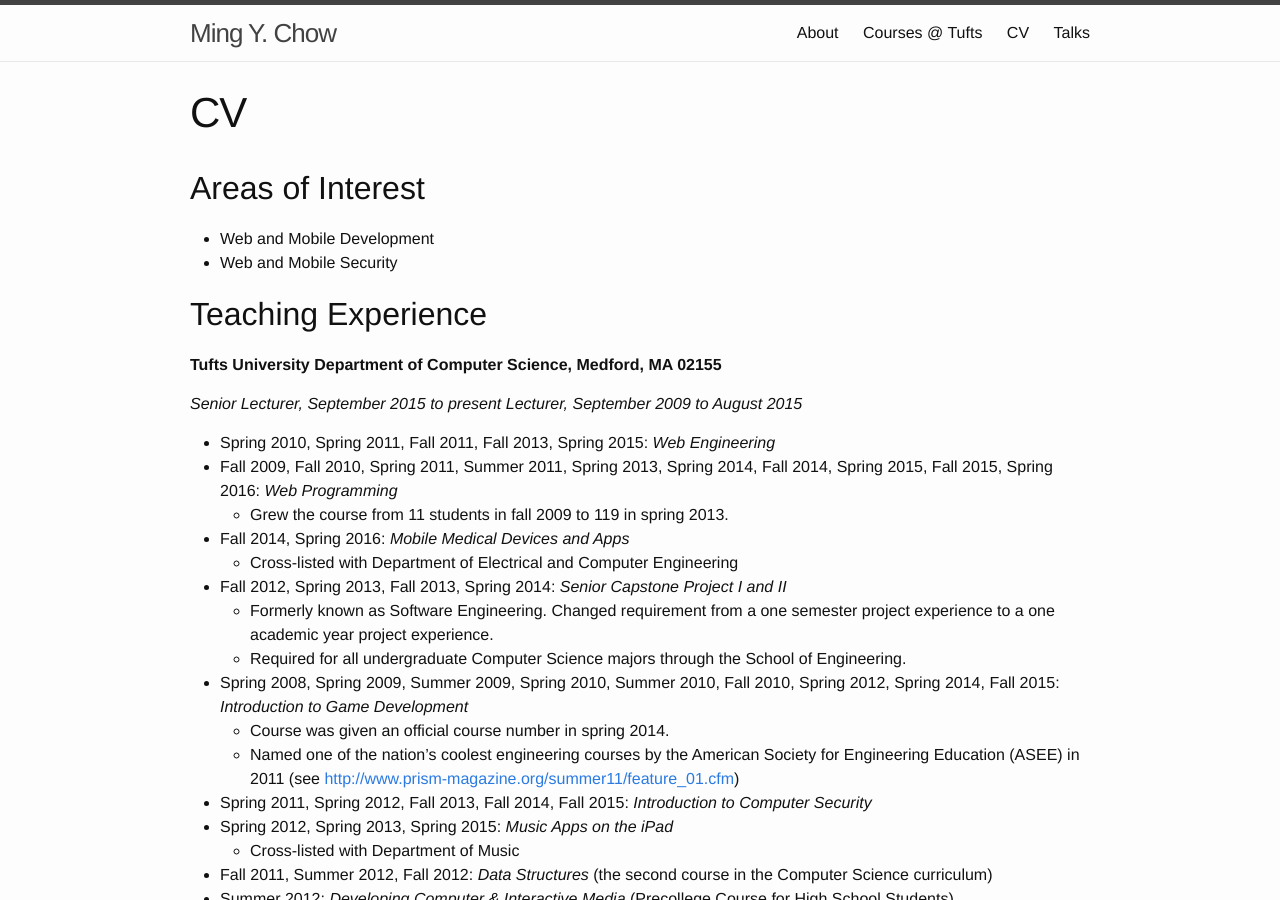
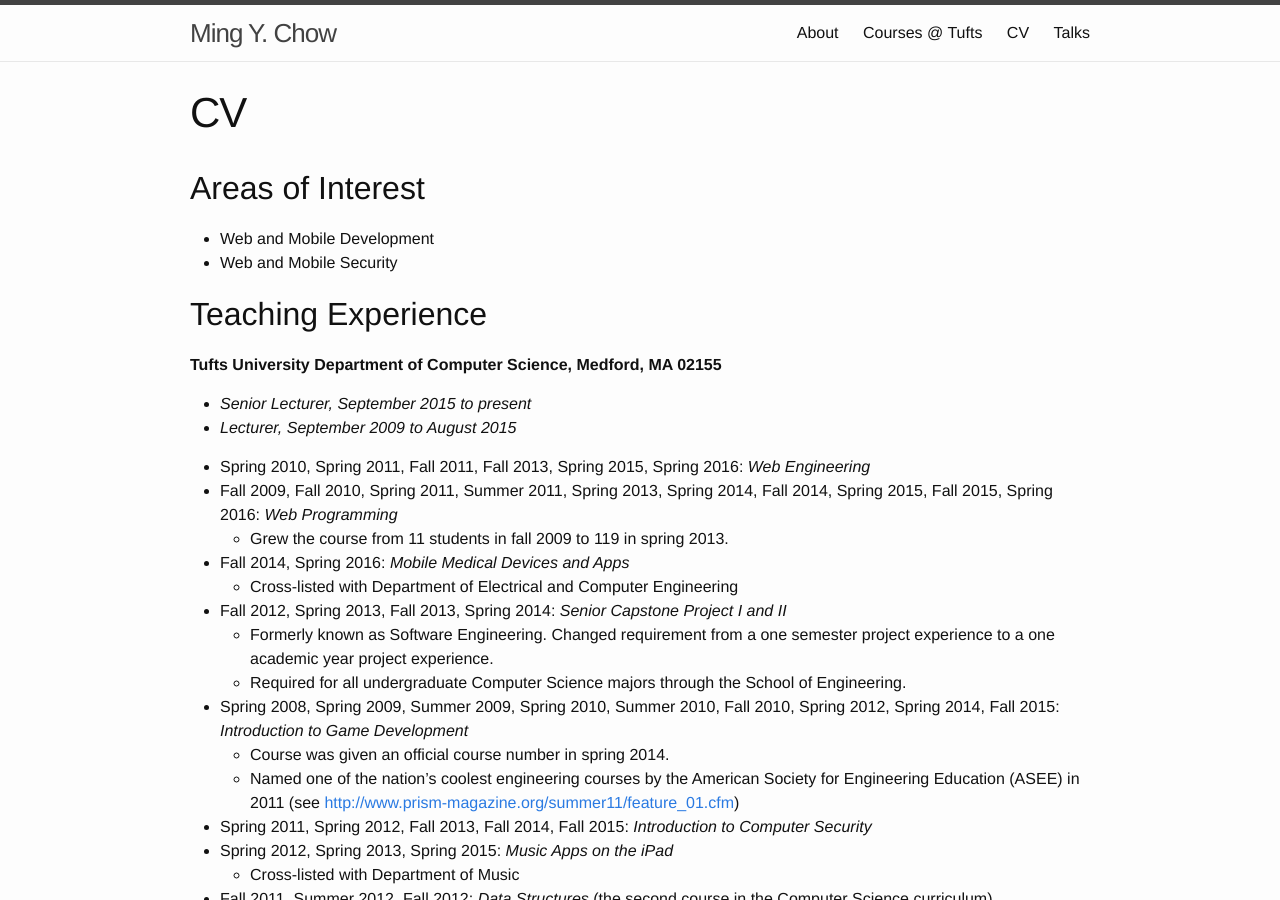
Before and after one commit to mchow01/mchow01.github.io, a Jekyll site: the page built from cv.md, in a window 1280 px wide and 900 px high. Built offline with Jekyll 4.4.1, drawn with Linux system fonts in a browser that asks for light colours.

Commit message:
Updated CV

```diff
--- a/cv.md
+++ b/cv.md
@@ -12,10 +12,10 @@ permalink: /cv/
 
 **Tufts University Department of Computer Science, Medford, MA 02155**
 
-_Senior Lecturer, September 2015 to present_
-_Lecturer, September 2009 to August 2015_
+* _Senior Lecturer, September 2015 to present_
+* _Lecturer, September 2009 to August 2015_
 
-* Spring 2010, Spring 2011, Fall 2011, Fall 2013, Spring 2015: _Web Engineering_
+* Spring 2010, Spring 2011, Fall 2011, Fall 2013, Spring 2015, Spring 2016: _Web Engineering_
 * Fall 2009, Fall 2010, Spring 2011, Summer 2011, Spring 2013, Spring 2014, Fall 2014, Spring 2015, Fall 2015, Spring 2016: _Web Programming_
 	* Grew the course from 11 students in fall 2009 to 119 in spring 2013.
 * Fall 2014, Spring 2016: _Mobile Medical Devices and Apps_
```
Also changed, not shown: 2 other files.
